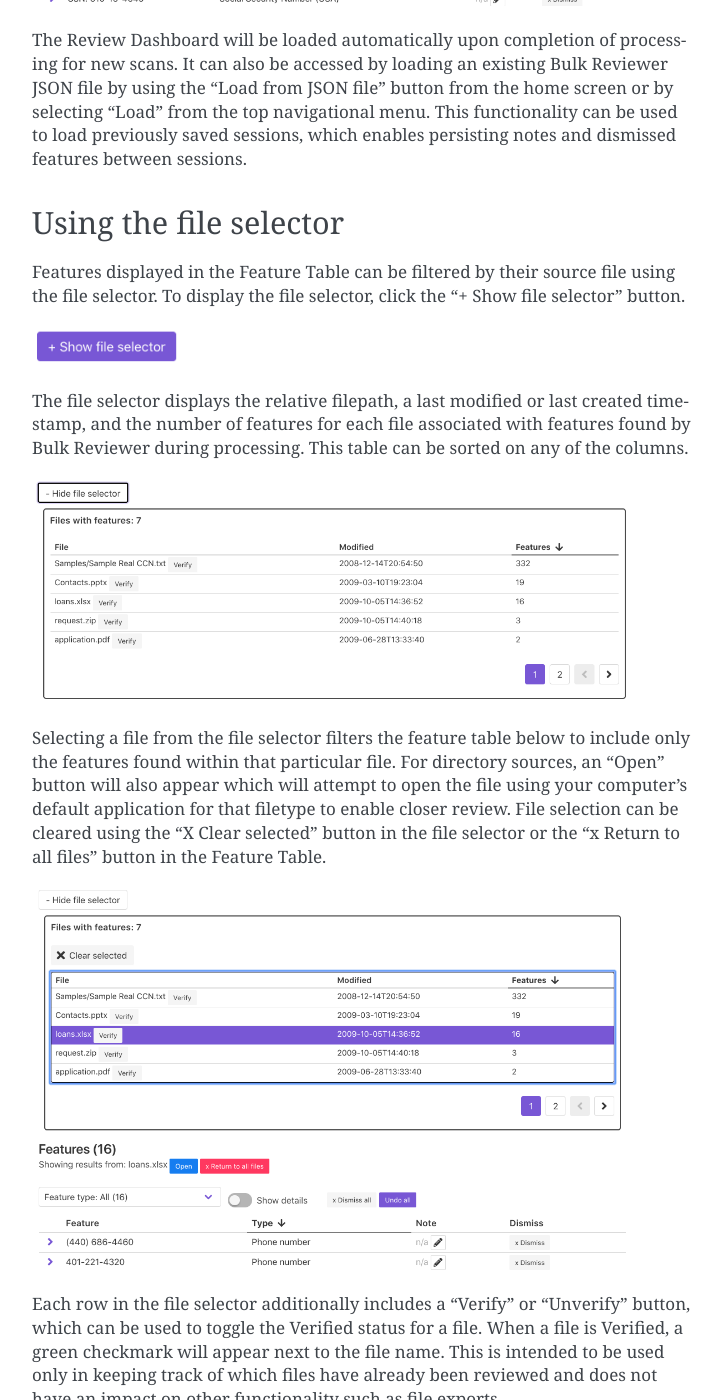
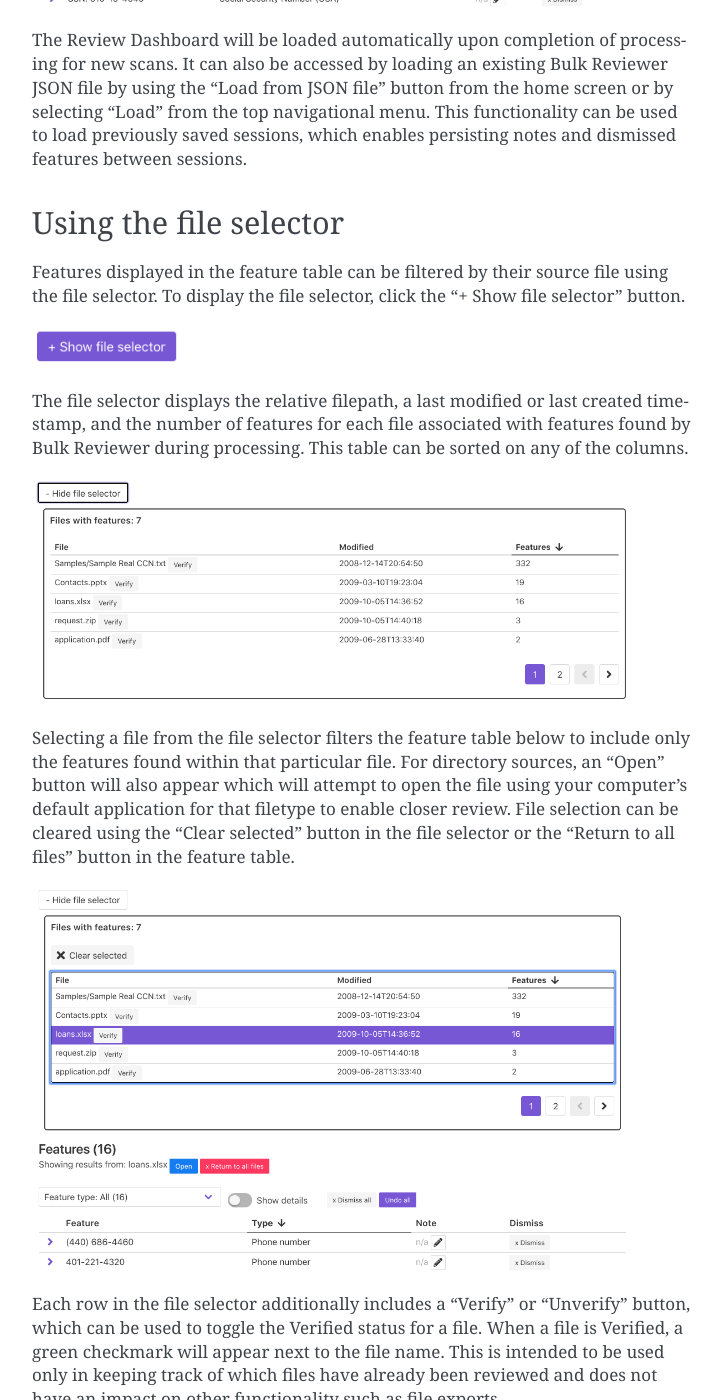
Before and after one commit to bulk-reviewer/bulk-reviewer, a Sphinx documentation site: the page built from docs/reviewdashboard.rst, in a window 1280 px wide and 1400 px high, scrolled down 567 px. Shown: the whole window, without its empty margins (388-1110 px from the left). Built offline with Sphinx 7.4.7, drawn with Linux system fonts in a browser that asks for light colours; some of the changed text lies outside the part shown.

Commit message:
Update docs

```diff
--- a/docs/reviewdashboard.rst
+++ b/docs/reviewdashboard.rst
@@ -11,7 +11,7 @@
 
 Using the file selector
 -----------------------
-Features displayed in the Feature Table can be filtered by their source file using the file selector. To display the file selector, click the "+ Show file selector" button.
+Features displayed in the feature table can be filtered by their source file using the file selector. To display the file selector, click the "+ Show file selector" button.
 
 .. image:: images/FileSelectorButton.png
   :width: 150
@@ -23,7 +23,7 @@
   :width: 600
   :alt: Image of Bulk Reviewer file selector
 
-Selecting a file from the file selector filters the feature table below to include only the features found within that particular file. For directory sources, an "Open" button will also appear which will attempt to open the file using your computer's default application for that filetype to enable closer review. File selection can be cleared using the "X Clear selected" button in the file selector or the "x Return to all files" button in the Feature Table.
+Selecting a file from the file selector filters the feature table below to include only the features found within that particular file. For directory sources, an "Open" button will also appear which will attempt to open the file using your computer's default application for that filetype to enable closer review. File selection can be cleared using the "Clear selected" button in the file selector or the "Return to all files" button in the feature table.
 
 .. image:: images/FileSelected.png
   :width: 600
@@ -60,7 +60,7 @@
 -------------------
 The Dismissed status is a key piece of information for each feature. Marking a feature dismissed is equivalent to saying to Bulk Reviewer "ignore this feature moving forward". Dismissed features are not counted when determining whether a file qualifies as Private (i.e. containing PII) for file exports.
 
-The "x Dismiss all" and "Undo all" buttons can be used to dismiss or un-dismiss all features currently displayed in the feature table. This can be used to selectively dismiss entire categories of features. For example, to quickly dismiss all phone numbers found by Bulk Reviewer, first select "Phone number" from the Feature type dropdown filter and then click the "x Dismiss all" button. This will change the status of all features of the "Phone number" type to dismissed without affecting features of other types.
+The "Dismiss all" and "Undo all" buttons can be used to dismiss or un-dismiss all features currently displayed in the feature table. This can be used to selectively dismiss entire categories of features. For example, to quickly dismiss all phone numbers found by Bulk Reviewer, first select "Phone number" from the Feature type dropdown filter and then click the "Dismiss all" button. This will change the status of all features of the "Phone number" type to dismissed without affecting features of other types.
 
 .. image:: images/DismissAllPhoneNumbers.png
   :width: 600
```
